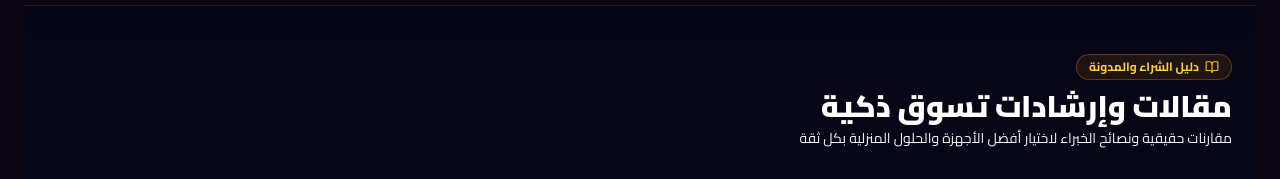
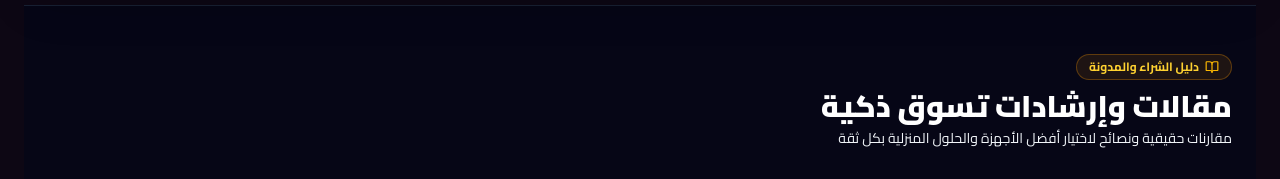
Before and after one commit to ffrryyaa123-cell/yousra-smile-website, a React (Vite) app: page / in a window 1280 px wide. Shown: the part 4760-4939 px from the top of the page. Built offline with nearby package versions, Linux system fonts and the light colour scheme; no server answers; the database is empty; grey boxes are pictures that could not be loaded.

Commit message:
fix: localize blog cards completely

```diff
--- a/src/components/BlogSection.tsx
+++ b/src/components/BlogSection.tsx
@@ -1,7 +1,7 @@
 import React, { useState } from 'react';
 import { SAMPLE_BLOG_POSTS } from '../data/blogPosts';
 import { BlogPost } from '../types';
-import { BookOpen, Clock, ArrowLeft, ArrowRight, User, Sparkles } from 'lucide-react';
+import { BookOpen, Clock, ArrowLeft, ArrowRight, User } from 'lucide-react';
 import { useApp } from '../context/AppContext';
 import { BlogDetailModal } from './BlogDetailModal';
 
@@ -10,10 +10,8 @@ export const BlogSection: React.FC = () => {
   const [selectedPost, setSelectedPost] = useState<BlogPost | null>(null);
 
   return (
-    <section className="py-12 px-4 sm:px-6 bg-slate-950/60 border-y border-slate-800/80 dir-rtl font-['Cairo']">
+    <section className="py-12 px-4 sm:px-6 bg-slate-950/60 border-y border-slate-800/80 font-['Cairo']">
       <div className="max-w-[1400px] mx-auto">
-
-        {/* Header Title */}
         <div className="flex flex-col sm:flex-row items-start sm:items-center justify-between mb-8 gap-4">
           <div>
             <div className="inline-flex items-center gap-1.5 px-3 py-1 rounded-full bg-amber-500/10 border border-amber-500/30 text-amber-300 text-xs font-bold mb-2">
@@ -25,13 +23,12 @@ export const BlogSection: React.FC = () => {
             </h2>
             <p className="text-xs sm:text-sm text-slate-400 mt-1">
               {language === 'ar'
-                ? 'مقارنات حقيقية ونصائح الخبراء لاختيار أفضل الأجهزة والحلول المنزلية بكل ثقة'
-                : 'Unbiased comparisons and expert tips for choosing smart home electronics'}
+                ? 'مقارنات حقيقية ونصائح لاختيار أفضل الأجهزة والحلول المنزلية بكل ثقة'
+                : 'Practical comparisons and shopping tips for smart-home and lifestyle products'}
             </p>
           </div>
         </div>
 
-        {/* Blog Cards Grid */}
         <div className="grid grid-cols-1 md:grid-cols-3 gap-6">
           {SAMPLE_BLOG_POSTS.map(post => (
             <div
@@ -42,11 +39,11 @@ export const BlogSection: React.FC = () => {
               <div className="relative h-48 overflow-hidden">
                 <img
                   src={post.image}
-                  alt={post.titleAr}
+                  alt={language === 'ar' ? post.titleAr : post.titleEn}
                   className="w-full h-full object-cover group-hover:scale-105 transition-transform duration-500"
                 />
                 <span className="absolute top-3 right-3 bg-slate-950/80 backdrop-blur-md text-amber-300 text-[11px] font-bold px-2.5 py-1 rounded-lg border border-amber-500/30">
-                  {post.category}
+                  {language === 'ar' ? post.category : (post.categoryEn || 'Buying Guide')}
                 </span>
               </div>
 
@@ -55,11 +52,11 @@ export const BlogSection: React.FC = () => {
                   <div className="flex items-center gap-3 text-[11px] text-slate-400 mb-2">
                     <span className="flex items-center gap-1">
                       <Clock className="w-3 h-3 text-amber-400" />
-                      <span>{post.readTime}</span>
+                      <span>{language === 'ar' ? post.readTime : (post.readTimeEn || 'Quick read')}</span>
                     </span>
                     <span className="flex items-center gap-1">
                       <User className="w-3 h-3 text-amber-400" />
-                      <span>{post.authorName}</span>
+                      <span>{language === 'ar' ? post.authorName : (post.authorNameEn || 'Yousra Smile')}</span>
                     </span>
                   </div>
 
@@ -80,10 +77,8 @@ export const BlogSection: React.FC = () => {
             </div>
           ))}
         </div>
-
       </div>
 
-      {/* Modal View */}
       <BlogDetailModal post={selectedPost} onClose={() => setSelectedPost(null)} />
     </section>
   );
```
